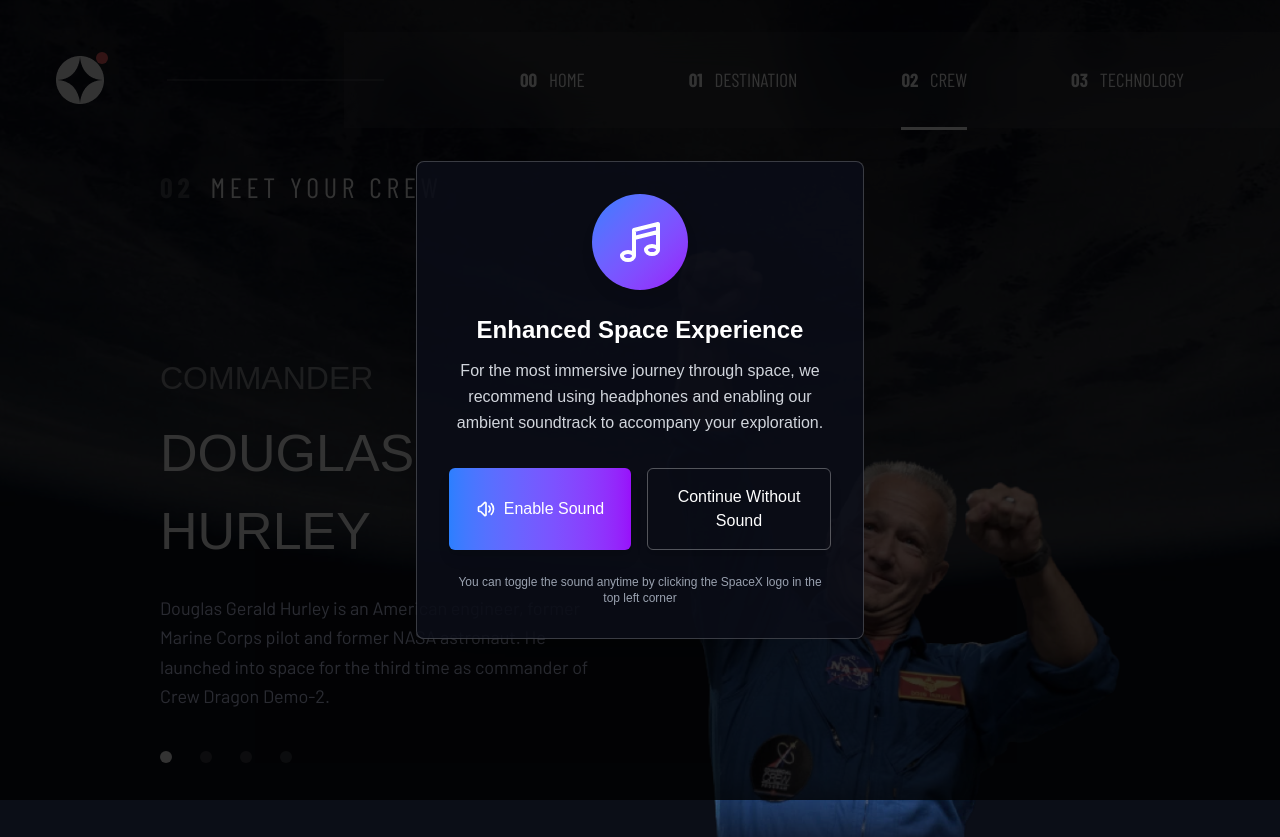
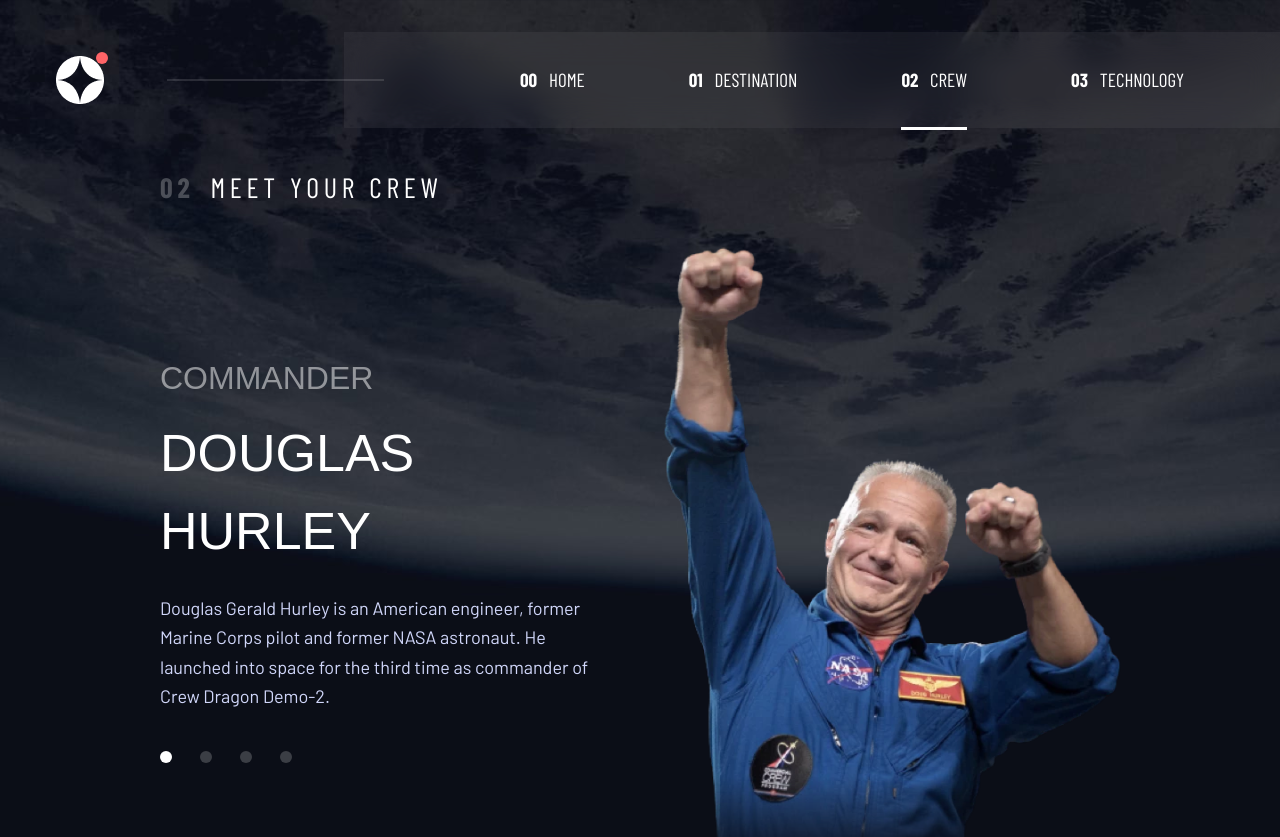
Before and after one commit to Eragbai2001/Xspace, a Next.js app: page /crew in a window 1280 px wide. Built offline with nearby package versions, Linux system fonts and the light colour scheme; a web font is replaced by a local one.

Commit message:
Refactor AudioProvider to simplify audio management and remove unused features

```diff
--- a/components/AudioProvider.tsx
+++ b/components/AudioProvider.tsx
@@ -1,265 +1,38 @@
 "use client";
-import React, {
-  createContext,
-  useContext,
-  useEffect,
-  useRef,
-  useState,
-} from "react";
-import { usePathname } from "next/navigation";
+import React, { createContext, useContext, useEffect, useRef, useState } from "react";
 
 type AudioContextType = {
   isPlaying: boolean;
   toggleSound: () => void;
-  showSoundPrompt: boolean;
-  handleEnableSound: () => void;
-  handleDismissPrompt: () => void;
 };
 
 const AudioContext = createContext<AudioContextType | undefined>(undefined);
 
 export const AudioProvider = ({ children }: { children: React.ReactNode }) => {
   const [isPlaying, setIsPlaying] = useState(false);
-  const [showSoundPrompt, setShowSoundPrompt] = useState(true); // Start as true by default
-  const [showPageNotification, setShowPageNotification] = useState(false);
   const audioRef = useRef<HTMLAudioElement | null>(null);
-  const audioInitializedRef = useRef(false);
-  const pathname = usePathname();
 
-  // Initial setup
   useEffect(() => {
-    // Safely run in browser context
-    if (typeof window !== "undefined") {
-      // Check if user has seen the prompt before
-      const hasSeenPrompt =
-        localStorage.getItem("spaceX_promptShown") === "true";
-      const storedAudioState = localStorage.getItem("spaceX_audioPlaying");
-      const shouldPlay = storedAudioState === "true";
-
-      // Set correct initial states based on localStorage
-      setShowSoundPrompt(!hasSeenPrompt);
-      setIsPlaying(shouldPlay);
-
-      // Create audio element only once
-      if (!audioRef.current) {
+    // Initialize audio once
     audioRef.current = new Audio("/sounds/space-ambient.mp3");
     audioRef.current.loop = true;
-        audioInitializedRef.current = true;
-
-        // If it should be playing and there was previous interaction, try to play it
-        if (shouldPlay && hasSeenPrompt) {
-          audioRef.current.play().catch((error) => {
-            console.error("Audio playback failed:", error);
-            setIsPlaying(false);
-            localStorage.setItem("spaceX_audioPlaying", "false");
-          });
-        }
-      }
-    }
   }, []);
-
-  // Handle audio sync if another instance changes it
-  useEffect(() => {
-    const syncAudioState = () => {
-      if (!audioRef.current) return;
-
-      const currentStoredState =
-        localStorage.getItem("spaceX_audioPlaying") === "true";
-
-      // Handle the paused state correctly
-      if (currentStoredState && audioRef.current.paused) {
-        audioRef.current
-          .play()
-          .catch((e) => console.error("Failed to sync audio state", e));
-      } else if (!currentStoredState && !audioRef.current.paused) {
-        audioRef.current.pause();
-      }
-      setIsPlaying(currentStoredState);
-    };
-
-    // Listen for storage events from other tabs/windows
-    window.addEventListener("storage", syncAudioState);
-    return () => {
-      window.removeEventListener("storage", syncAudioState);
-    };
-  }, []);
-
-  // Track page navigation and show notification
-  useEffect(() => {
-    // If audio is playing and we navigate to a new page
-    if (isPlaying && audioInitializedRef.current && pathname) {
-      setShowPageNotification(true);
-
-      // Hide notification after 4 seconds
-      const timer = setTimeout(() => {
-        setShowPageNotification(false);
-      }, 4000);
-
-      return () => clearTimeout(timer);
-    }
-  }, [pathname, isPlaying]);
-
-  const handleEnableSound = () => {
-    if (!audioRef.current) return;
-
-    audioRef.current.play().catch((error) => {
-      console.error("Audio playback failed:", error);
-    });
-    setIsPlaying(true);
-    setShowSoundPrompt(false);
-    localStorage.setItem("spaceX_audioPlaying", "true");
-    localStorage.setItem("spaceX_promptShown", "true");
-  };
-
-  const handleDismissPrompt = () => {
-    setShowSoundPrompt(false);
-    localStorage.setItem("spaceX_promptShown", "true");
-  };
 
   const toggleSound = () => {
     if (!audioRef.current) return;
 
-    try {
     if (isPlaying) {
-        // Ensure audio is definitely paused
       audioRef.current.pause();
-        audioRef.current.currentTime = 0; // Reset playback position
-        setIsPlaying(false);
-        localStorage.setItem("spaceX_audioPlaying", "false");
     } else {
-        // Make sure it plays
-        const playPromise = audioRef.current.play();
-
-        if (playPromise !== undefined) {
-          playPromise
-            .then(() => {
-              setIsPlaying(true);
-              localStorage.setItem("spaceX_audioPlaying", "true");
-            })
-            .catch((error) => {
-              console.error("Audio playback failed:", error);
-              setIsPlaying(false);
-              localStorage.setItem("spaceX_audioPlaying", "false");
-            });
+      audioRef.current.play().catch((err) => console.error("Play failed:", err));
     }
-      }
-      localStorage.setItem("spaceX_promptShown", "true");
-    } catch (error) {
-      console.error("Error toggling sound:", error);
-    }
+    setIsPlaying(!isPlaying);
   };
 
   return (
-    <>
-      <AudioContext.Provider
-        value={{
-          isPlaying,
-          toggleSound,
-          showSoundPrompt,
-          handleEnableSound,
-          handleDismissPrompt,
-        }}>
+    <AudioContext.Provider value={{ isPlaying, toggleSound }}>
       {children}
     </AudioContext.Provider>
-
-      {/* Immersive Sound Experience Prompt */}
-      {showSoundPrompt && (
-        <div className="fixed inset-0 flex items-center justify-center z-[100] bg-black/80">
-          <div className="bg-[#0B0D17]/90 border border-white/20 rounded-lg p-8 max-w-md mx-4 shadow-2xl animate-fadeIn">
-            <div className="flex flex-col items-center">
-              <div className="relative w-24 h-24 mb-6">
-                <div className="absolute inset-0 bg-blue-500/20 rounded-full animate-ping"></div>
-                <div className="relative flex items-center justify-center w-24 h-24 bg-gradient-to-br from-blue-500 to-purple-600 rounded-full shadow-lg">
-                  <svg
-                    xmlns="http://www.w3.org/2000/svg"
-                    className="w-12 h-12 text-white"
-                    fill="none"
-                    viewBox="0 0 24 24"
-                    stroke="currentColor">
-                    <path
-                      strokeLinecap="round"
-                      strokeLinejoin="round"
-                      strokeWidth={2}
-                      d="M9 19V6l12-3v13M9 19c0 1.105-1.343 2-3 2s-3-.895-3-2 1.343-2 3-2 3 .895 3 2zm12-3c0 1.105-1.343 2-3 2s-3-.895-3-2 1.343-2 3-2 3 .895 3 2zM9 10l12-3"
-                    />
-                  </svg>
-                </div>
-              </div>
-
-              <h3 className="text-white text-2xl font-bold mb-3 text-center">
-                Enhanced Space Experience
-              </h3>
-              <p className="text-gray-300 text-center mb-8 leading-relaxed">
-                For the most immersive journey through space, we recommend using
-                headphones and enabling our ambient soundtrack to accompany your
-                exploration.
-              </p>
-
-              <div className="flex flex-col sm:flex-row gap-4 w-full">
-                <button
-                  onClick={handleEnableSound}
-                  className="flex-1 bg-gradient-to-r from-blue-500 to-purple-600 text-white py-4 px-6 rounded-md font-medium hover:opacity-90 transition-opacity flex items-center justify-center gap-2 shadow-lg">
-                  <svg
-                    xmlns="http://www.w3.org/2000/svg"
-                    className="w-5 h-5"
-                    fill="none"
-                    viewBox="0 0 24 24"
-                    stroke="currentColor">
-                    <path
-                      strokeLinecap="round"
-                      strokeLinejoin="round"
-                      strokeWidth={2}
-                      d="M15.536 8.464a5 5 0 010 7.072m2.828-9.9a9 9 0 010 12.728M5.586 15H4a1 1 0 01-1-1v-4a1 1 0 011-1h1.586l4.707-4.707C10.923 3.663 12 4.109 12 5v14c0 .891-1.077 1.337-1.707.707L5.586 15z"
-                    />
-                  </svg>
-                  Enable Sound
-                </button>
-                <button
-                  onClick={handleDismissPrompt}
-                  className="flex-1 bg-transparent border border-white/30 text-white py-4 px-6 rounded-md font-medium hover:bg-white/5 transition-colors shadow-lg">
-                  Continue Without Sound
-                </button>
-              </div>
-
-              <p className="text-gray-400 text-xs mt-6 text-center">
-                You can toggle the sound anytime by clicking the SpaceX logo in
-                the top left corner
-              </p>
-            </div>
-          </div>
-        </div>
-      )}
-
-      {/* Page Change Notification */}
-      {showPageNotification && (
-        <div className="fixed bottom-8 right-8 bg-gradient-to-r from-black/80 to-gray-900/80 backdrop-blur-md p-4 rounded-lg shadow-lg z-50 animate-slideIn">
-          <div className="flex items-center gap-3">
-            <div className="relative">
-              <div className="absolute inset-0 rounded-full bg-green-500/30 animate-ping"></div>
-              <div className="relative w-8 h-8 rounded-full bg-gradient-to-r from-green-500 to-blue-500 flex items-center justify-center">
-                <svg
-                  xmlns="http://www.w3.org/2000/svg"
-                  className="w-4 h-4 text-white"
-                  fill="none"
-                  viewBox="0 0 24 24"
-                  stroke="currentColor">
-                  <path
-                    strokeLinecap="round"
-                    strokeLinejoin="round"
-                    strokeWidth={2}
-                    d="M15.536 8.464a5 5 0 010 7.072m2.828-9.9a9 9 0 010 12.728M5.586 15H4a1 1 0 01-1-1v-4a1 1 0 011-1h1.586l4.707-4.707C10.923 3.663 12 4.109 12 5v14c0 .891-1.077 1.337-1.707.707L5.586 15z"
-                  />
-                </svg>
-              </div>
-            </div>
-            <div>
-              <p className="text-white font-medium">Sound continues playing</p>
-              <p className="text-gray-300 text-sm">Click logo to pause</p>
-            </div>
-          </div>
-        </div>
-      )}
-    </>
   );
 };
 
```
Lines whose indentation alone changed are shown as unchanged.
